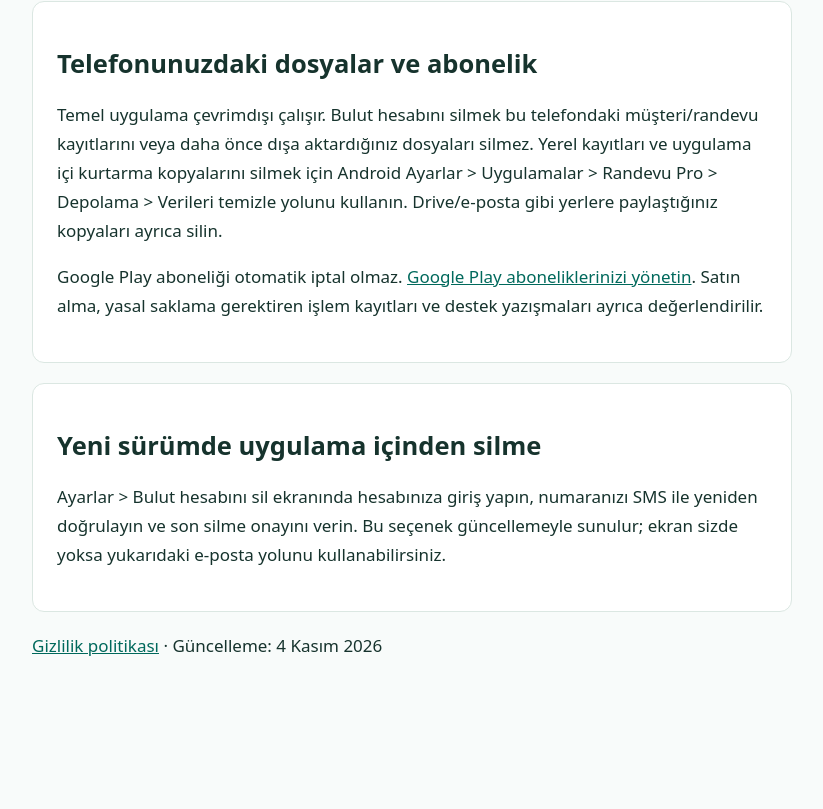
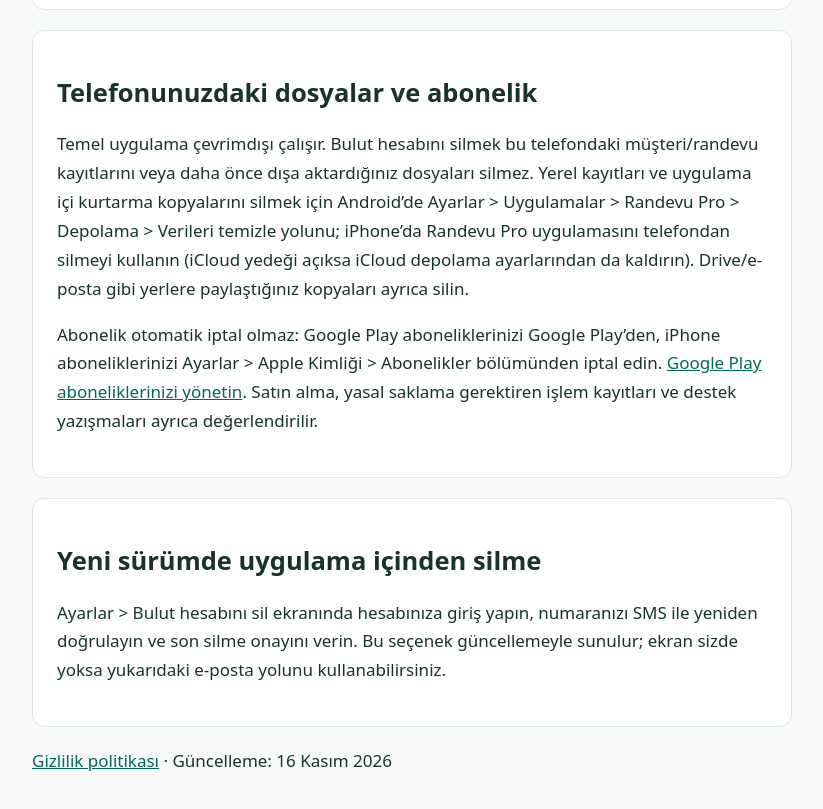
Before and after one commit to osmantaskin/osmantaskin-portfolio, a plain HTML site: page randevu-pro/hesap-silme.html in a window 1280 px wide. Shown: the part 1029-1838 px from the top of the page, without its empty margins (228-1051 px from the left). Before the commit the page ends 1730 px from the top, so only its background shows below. Drawn offline with Linux system fonts and the light colour scheme.

Commit message:
Randevu Pro hesap silme sayfası iPhone/App Store için güncellendi
Co-Authored-By: Claude Sonnet 5.5 <noreply@anthropic.com>

```diff
--- a/randevu-pro/hesap-silme.html
+++ b/randevu-pro/hesap-silme.html
@@ -2,9 +2,9 @@
 <html lang="tr"><meta charset="utf-8"><meta name="viewport" content="width=device-width,initial-scale=1">
 <title>Randevu Pro — Hesap ve Veri Silme</title>
 <style>body{font:17px/1.7 system-ui,sans-serif;max-width:760px;margin:40px auto;padding:0 24px;color:#16332d;background:#f8fbfa}h1,h2{line-height:1.3}a{color:#00695c}.button{display:inline-block;background:#00695c;color:white;padding:12px 18px;border-radius:8px}section{background:white;padding:24px;border:1px solid #dbe7e2;border-radius:12px;margin:20px 0}</style>
-<main><h1>Randevu Pro: Hesap ve Veri Silme</h1><p>Geliştirici: Osman Taşkın · Paket: com.osmantaskin.randevu_app</p>
+<main><h1>Randevu Pro: Hesap ve Veri Silme</h1><p>Geliştirici: Osman Taşkın · Android paketi: com.osmantaskin.randevu_app · iOS paketi: com.osmantaskin.randevuApp</p>
 <section><h2>Uygulamayı açmadan talep gönderin</h2><p>Bulut hesabınızı ve bu hesaba bağlı bulut yedeğinizi silmek için <a href="mailto:osmantaskin1@gmail.com?subject=Randevu%20Pro%20hesap%20silme%20talebi">osmantaskin1@gmail.com</a> adresine “Randevu Pro hesap silme talebi” konulu e-posta gönderin.</p><p>Mesajda Randevu Pro hesabınızın silinmesini istediğinizi belirtin. Hesabın size ait olduğu doğrulanmadan silme yapılmaz; gerekli doğrulama için sizinle iletişime geçilir. Şifre veya SMS doğrulama kodunuzu e-postayla göndermeyin. Bu talep için Pro üyeliği, uygulamayı yeniden yükleme veya ücret ödeme şartı yoktur.</p><a class="button" href="mailto:osmantaskin1@gmail.com?subject=Randevu%20Pro%20hesap%20silme%20talebi&body=Randevu%20Pro%20bulut%20hesab%C4%B1m%C4%B1n%20ve%20ilgili%20bulut%20yede%C4%9Fimin%20silinmesini%20istiyorum.">Talep e-postası hazırla</a></section>
 <section><h2>Hangi veriler silinir?</h2><ul><li>Uygulama içi destek özelliğini kullandıysanız hesabınıza bağlı destek talepleri ve yanıtlar; hesap silinmesiyle sunucu silme işlemine alınır. Destek taleplerim ekranından yalnız talep geçmişini de ayrıca silebilirsiniz.</li><li>Firebase telefonla giriş hesabınız ve bu uygulamaya ait hesap kimliği.</li><li>Hesabınıza bağlı erişilebilir Firebase Storage veritabanı yedeği; bu dosya buluta yedeklediğiniz müşteri ve randevu kayıtlarını içerir.</li></ul><p>Silme talebi hesabın size ait olduğunun doğrulanmasından sonra işleme alınır. Sağlayıcının teknik kurtarma ve yasal saklama koşulları uygulanabilir; bunlar erişilebilir hesabın veya aktif yedeğin kullanılmaya devam edilmesi anlamına gelmez.</p></section>
-<section><h2>Telefonunuzdaki dosyalar ve abonelik</h2><p>Temel uygulama çevrimdışı çalışır. Bulut hesabını silmek bu telefondaki müşteri/randevu kayıtlarını veya daha önce dışa aktardığınız dosyaları silmez. Yerel kayıtları ve uygulama içi kurtarma kopyalarını silmek için Android Ayarlar &gt; Uygulamalar &gt; Randevu Pro &gt; Depolama &gt; Verileri temizle yolunu kullanın. Drive/e-posta gibi yerlere paylaştığınız kopyaları ayrıca silin.</p><p>Google Play aboneliği otomatik iptal olmaz. <a href="https://play.google.com/store/account/subscriptions?package=com.osmantaskin.randevu_app">Google Play aboneliklerinizi yönetin</a>. Satın alma, yasal saklama gerektiren işlem kayıtları ve destek yazışmaları ayrıca değerlendirilir.</p></section>
+<section><h2>Telefonunuzdaki dosyalar ve abonelik</h2><p>Temel uygulama çevrimdışı çalışır. Bulut hesabını silmek bu telefondaki müşteri/randevu kayıtlarını veya daha önce dışa aktardığınız dosyaları silmez. Yerel kayıtları ve uygulama içi kurtarma kopyalarını silmek için Android’de Ayarlar &gt; Uygulamalar &gt; Randevu Pro &gt; Depolama &gt; Verileri temizle yolunu; iPhone’da Randevu Pro uygulamasını telefondan silmeyi kullanın (iCloud yedeği açıksa iCloud depolama ayarlarından da kaldırın). Drive/e-posta gibi yerlere paylaştığınız kopyaları ayrıca silin.</p><p>Abonelik otomatik iptal olmaz: Google Play aboneliklerinizi Google Play’den, iPhone aboneliklerinizi Ayarlar &gt; Apple Kimliği &gt; Abonelikler bölümünden iptal edin. <a href="https://play.google.com/store/account/subscriptions?package=com.osmantaskin.randevu_app">Google Play aboneliklerinizi yönetin</a>. Satın alma, yasal saklama gerektiren işlem kayıtları ve destek yazışmaları ayrıca değerlendirilir.</p></section>
 <section><h2>Yeni sürümde uygulama içinden silme</h2><p>Ayarlar &gt; Bulut hesabını sil ekranında hesabınıza giriş yapın, numaranızı SMS ile yeniden doğrulayın ve son silme onayını verin. Bu seçenek güncellemeyle sunulur; ekran sizde yoksa yukarıdaki e-posta yolunu kullanabilirsiniz.</p></section>
-<p><a href="gizlilik.html">Gizlilik politikası</a> · Güncelleme: 4 Kasım 2026</p></main></html>
+<p><a href="gizlilik.html">Gizlilik politikası</a> · Güncelleme: 16 Kasım 2026</p></main></html>
```
